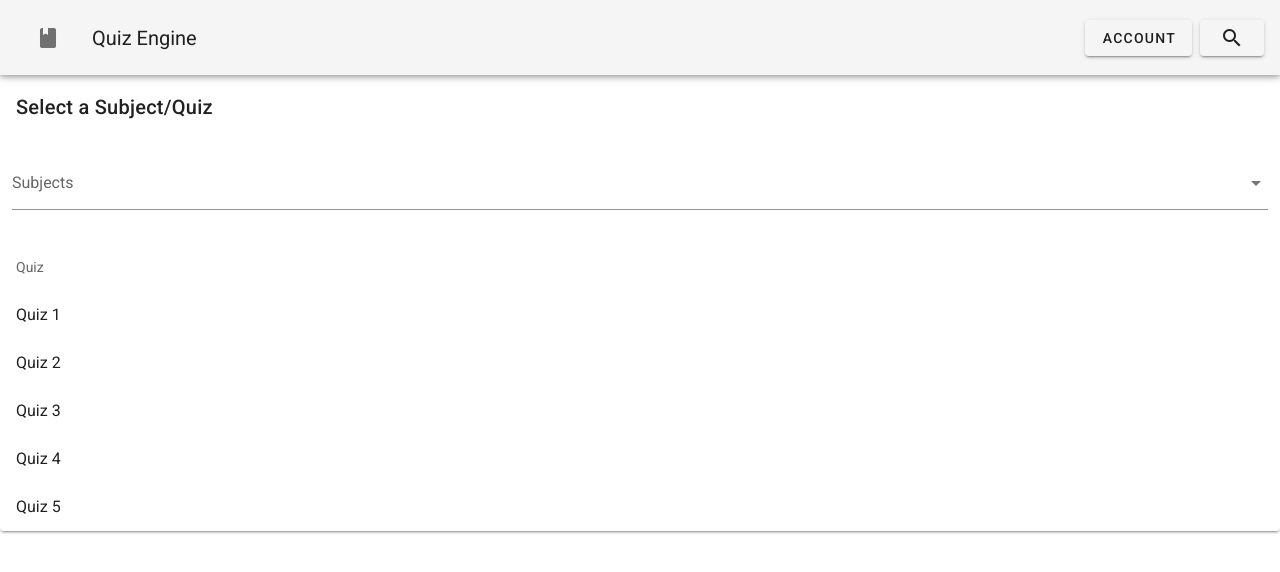
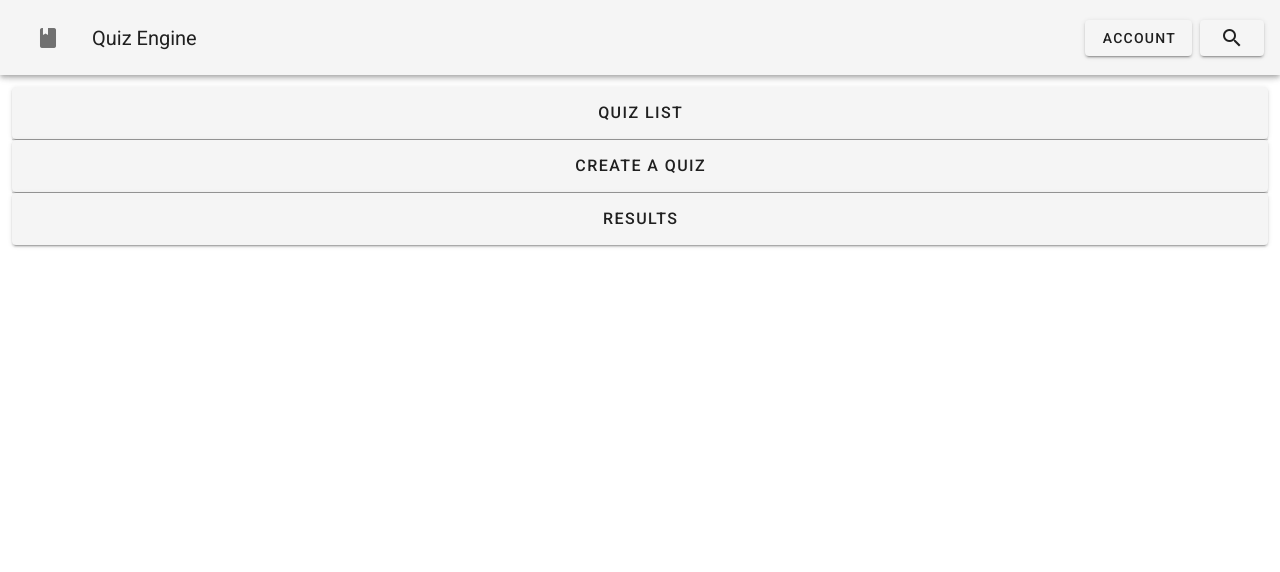
Before and after one commit to byui-cit-internship/QuizEngine, a Vue app in the folder front/: page / in a window 1280 px wide. Shown: the top 572 px of the page. Built offline with nearby package versions, Linux system fonts and the light colour scheme.

Commit message:
added the home component and made the three buttons; added routing

```diff
--- a/front/package.json
+++ b/front/package.json
@@ -10,6 +10,7 @@
   "dependencies": {
     "core-js": "^3.6.5",
     "vue": "^2.6.11",
+    "vue-router": "^3.4.6",
     "vuetify": "^2.2.11"
   },
   "devDependencies": {
--- a/front/src/App.vue
+++ b/front/src/App.vue
@@ -3,7 +3,7 @@
     <Navbar />
     <v-main>
       <!-- <HelloWorld /> -->
-      <QuizList />
+      <router-view />
     </v-main>
   </v-app>
 </template>
@@ -11,15 +11,13 @@
 <script>
 // import HelloWorld from "./components/HelloWorld";
 import Navbar from "./components/NavBar";
-import QuizList from "./components/QuizList";
 
 export default {
   name: "App",
 
   components: {
     // HelloWorld,
-    Navbar,
-    QuizList,
+    Navbar
   },
 
   data: () => ({
--- /dev/null
+++ b/front/src/components/Home.vue
@@ -0,0 +1,30 @@
+<template>
+    <v-container fluid style="text-align:left">
+        <v-btn x-large v-text="btn1" block :to="quizlist">
+        </v-btn>
+            <v-spacer/>
+            <v-divider/>
+        <v-btn x-large v-text="btn2" block :to="helloworld">
+        </v-btn>
+            <v-spacer/>
+            <v-divider/>
+        <v-btn x-large v-text="btn3" block :to="helloworld">
+        </v-btn>
+
+    </v-container>
+</template>
+
+<script>
+
+export default {
+    name:"Home",
+    data:() => ({
+        //routing
+        quizlist: "/quizlist",
+        helloworld:"/helloworld",
+        btn1: "Quiz List",
+        btn2: "Create a Quiz",
+        btn3: "Results"
+    })
+};
+</script>
--- a/front/src/main.js
+++ b/front/src/main.js
@@ -1,10 +1,11 @@
-import Vue from 'vue'
-import App from './App.vue'
+import Vue from 'vue';
+import App from './App.vue';
+import router from './router';
 import vuetify from './plugins/vuetify';
 
 Vue.config.productionTip = false
 
 new Vue({
-  vuetify,
+  vuetify, router,
   render: h => h(App)
 }).$mount('#app')
--- /dev/null
+++ b/front/src/router.js
@@ -0,0 +1,26 @@
+import Vue from "vue";
+import Router from "vue-router";
+
+Vue.use(Router);
+
+export default new Router({
+  mode: "history",
+  routes: [
+    {
+      path: "/quizlist",
+      name: "quizlist",
+      component: () => import("./components/QuizList")
+    },
+    {
+      path: "/",
+      alias: "/home",
+      name: "tutorial-home",
+      component: () => import("./components/Home")
+    },
+    {
+      path: "/add",
+      name: "add",
+      component: () => import("./components/HelloWorld")
+    }
+  ]
+});
```
Also changed, not shown: front/src/components/HomeWTabs.vue (added, +36 -0 lines), front/src/components/left aligned button text.vue (added, +22 -0 lines), 1 other file (tests, documents, lock files or other folders).
